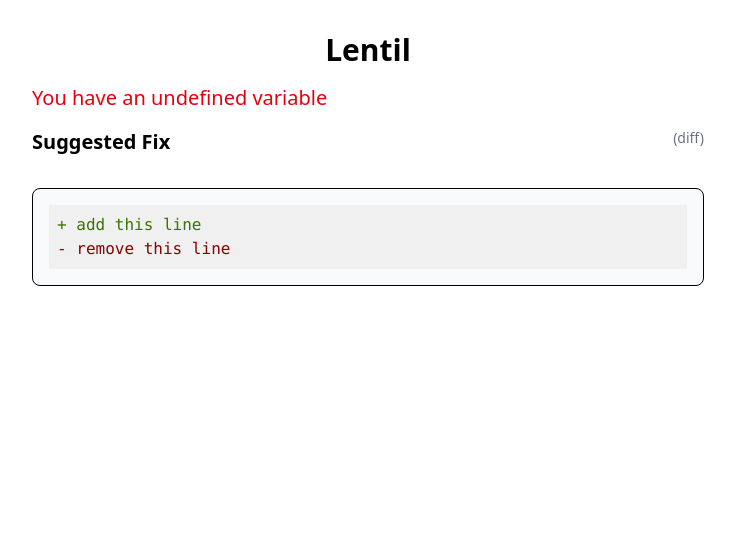
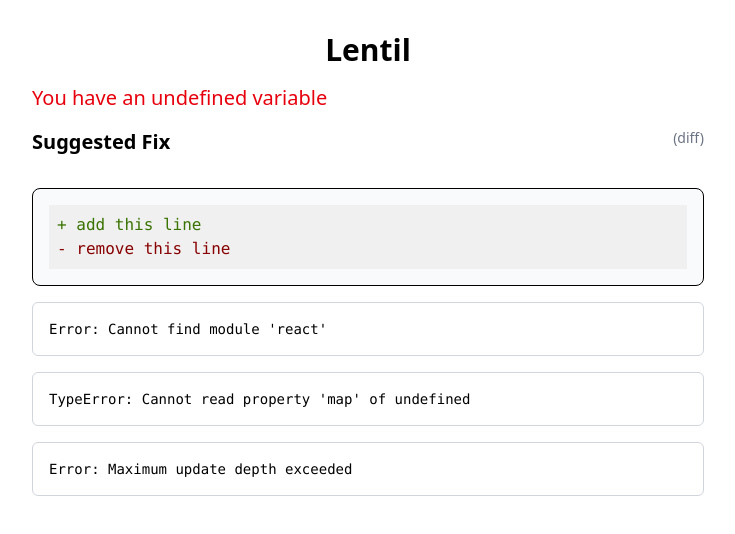
Before and after one commit to plamorg/lentil, a React (Vite) app in the folder frontend/: page / in a window 1280 px wide. Shown: the top 534 px of the page, without its empty margins (272-1007 px from the left). Built offline with nearby package versions, Linux system fonts and the light colour scheme.

Commit message:
feat: add `Annotation` component and rendering annotations

```diff
--- /dev/null
+++ b/frontend/src/Annotation.tsx
@@ -0,0 +1,21 @@
+import { useState } from "react"
+
+export default function Annotation({ output, comment }: { output: string; comment: string }) {
+  const [isExpanded, setIsExpanded] = useState(false);
+
+  return (
+    <div
+      className="rounded-md border border-gray-300 p-4 cursor-pointer hover:bg-gray-50"
+      onClick={() => setIsExpanded(!isExpanded)}
+    >
+      <pre className="font-mono text-sm">{output}</pre>
+      {isExpanded && (
+        <div className="mt-4 pt-4 border-t border-gray-200">
+          <p className="text-gray-600 text-sm">
+            {comment}
+          </p>
+        </div>
+      )}
+    </div>
+  );
+}
--- a/frontend/src/App.tsx
+++ b/frontend/src/App.tsx
@@ -1,6 +1,7 @@
 import Header from "./Header.tsx"
 import ErrorMessage from "./ErrorMessage.tsx"
 import SuggestedFix from "./SuggestedFix.tsx"
+import Annotation from "./Annotation.tsx"
 
 export default function App() {
   const errMsg = "You have an undefined variable";
@@ -9,6 +10,20 @@ export default function App() {
     "- remove this line"
   ];
   const diff = diffLines.join("\n");
+  const annotations = [
+    {
+      output: "Error: Cannot find module 'react'",
+      comment: "Install React package by running: npm install react"
+    },
+    {
+      output: "TypeError: Cannot read property 'map' of undefined",
+      comment: "Initialize the array before using map function or add a null check"
+    },
+    {
+      output: "Error: Maximum update depth exceeded",
+      comment: "Check for infinite loops in useEffect or state updates that trigger rerenders"
+    }
+  ];
 
   return (
     <>
@@ -16,6 +31,14 @@ export default function App() {
         <Header />
         <ErrorMessage errMsg={errMsg} />
         <SuggestedFix diff={diff} />
+        <div className="flex flex-col gap-4">
+        {annotations.map((annotation, index) => (
+          <Annotation
+            key={index}
+            output={annotation.output}
+            comment={annotation.comment} />
+        ))}
+        </div>
       </div>
     </>
   )
```
